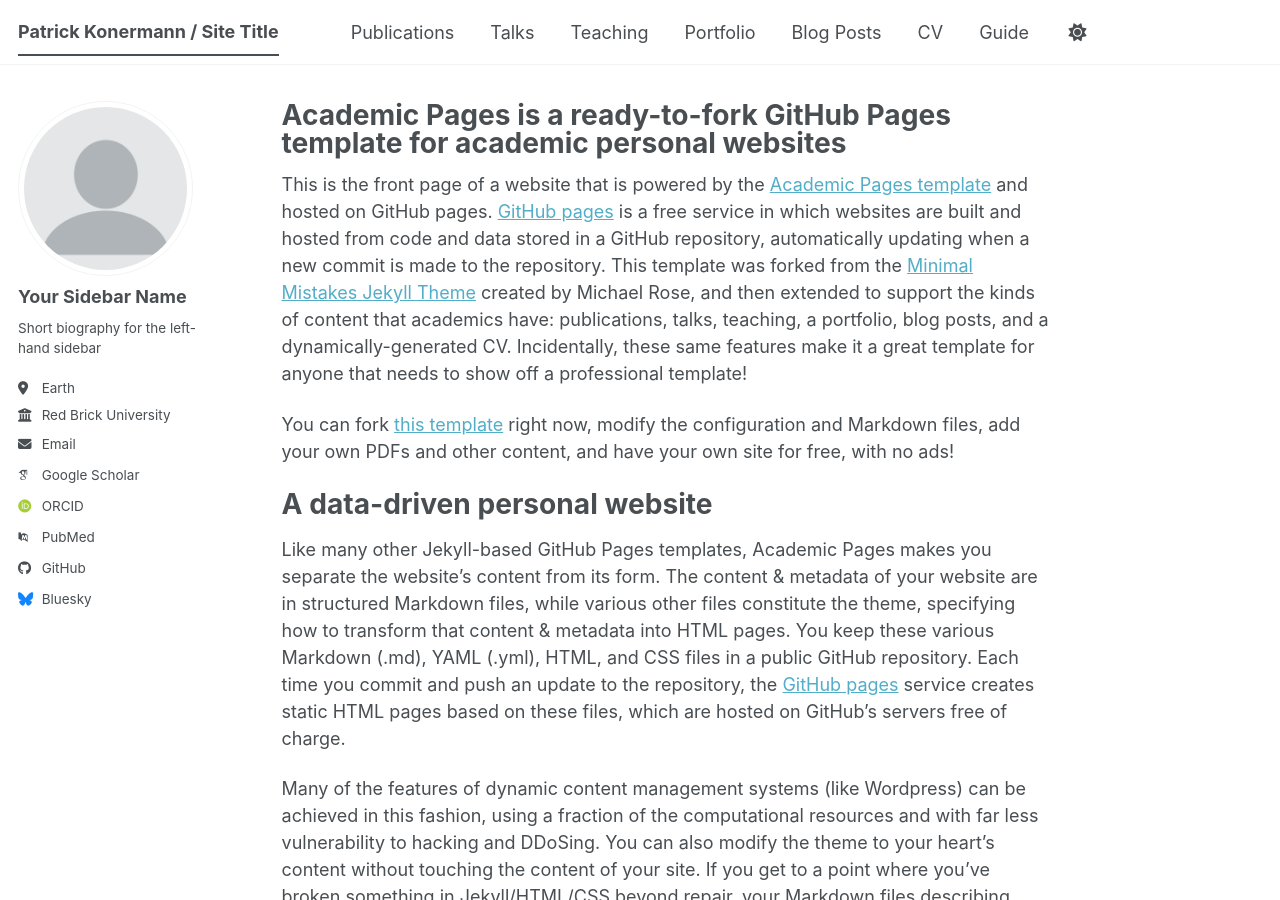
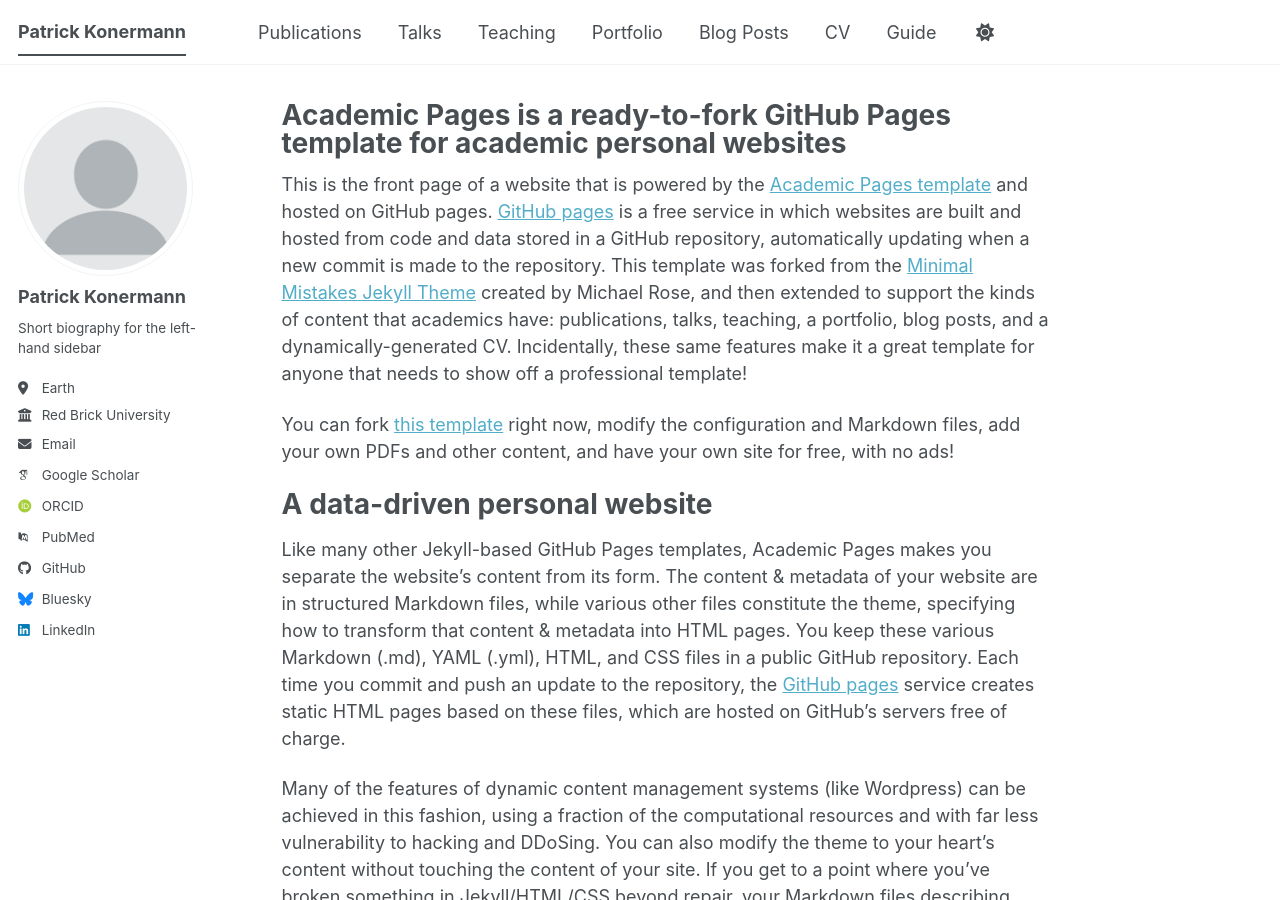
Before and after one commit to patrick-konermann/patrick-konermann.github.io, a Jekyll site: the page built from _pages/about.md, in a window 1280 px wide and 900 px high. Built offline with Jekyll 4.4.1, drawn with Linux system fonts in a browser that asks for light colours; some web fonts are replaced; a script bundle is joined from its source files by our own code; library files that are not in the unit come from our copies.

Commit message:
Update _config.yml

```diff
--- a/_config.yml
+++ b/_config.yml
@@ -9,7 +9,7 @@
 # Basic Site Settings
 locale                   : "en-US"
 site_theme               : "default" # The available themes options are "default", "air", "sunrise", "mint", "dirt" and "contrast"
-title                    : "Patrick Konermann / Site Title"
+title                    : "Patrick Konermann"
 title_separator          : "-"
 name                     : &name "Patrick Konermann"
 description              : &description "Patrick Konermann's homepage"   # Update this with a general description of your site, this is the default if not overridden by a page
@@ -23,7 +23,7 @@ repository               : "academicpages/academicpages.github.io"
 author:
   # Biographic information
   avatar           : "profile.png"
-  name             : "Your Sidebar Name"
+  name             : "Patrick Konermann"
   pronouns         : # example: "she/her"
   bio              : "Short biography for the left-hand sidebar"
   location         : "Earth"
@@ -37,7 +37,7 @@ author:
   googlescholar    : "https://scholar.google.com/citations?user=PS_CX0AAAAAJ"
   inspire-hep      : # URL
   impactstory      : # URL
-  orcid            : "https://orcid.org/yourorcidurl"
+  orcid            : "https://orcid.org/0000-0002-7328-8530"
   semantic         : # URL
   ssrn             : # URL
   pubmed           : "https://www.ncbi.nlm.nih.gov/pubmed/?term=john+snow"
@@ -65,7 +65,7 @@ author:
   keybase          : # Username
   instagram        : # Username
   lastfm           : # Username
-  linkedin         : # Username
+  linkedin         : "https://www.linkedin.com/in/patrick-konermann" # Username
   mastodon         : # URL
   medium           : # URL
   pinterest        : # Username
```
